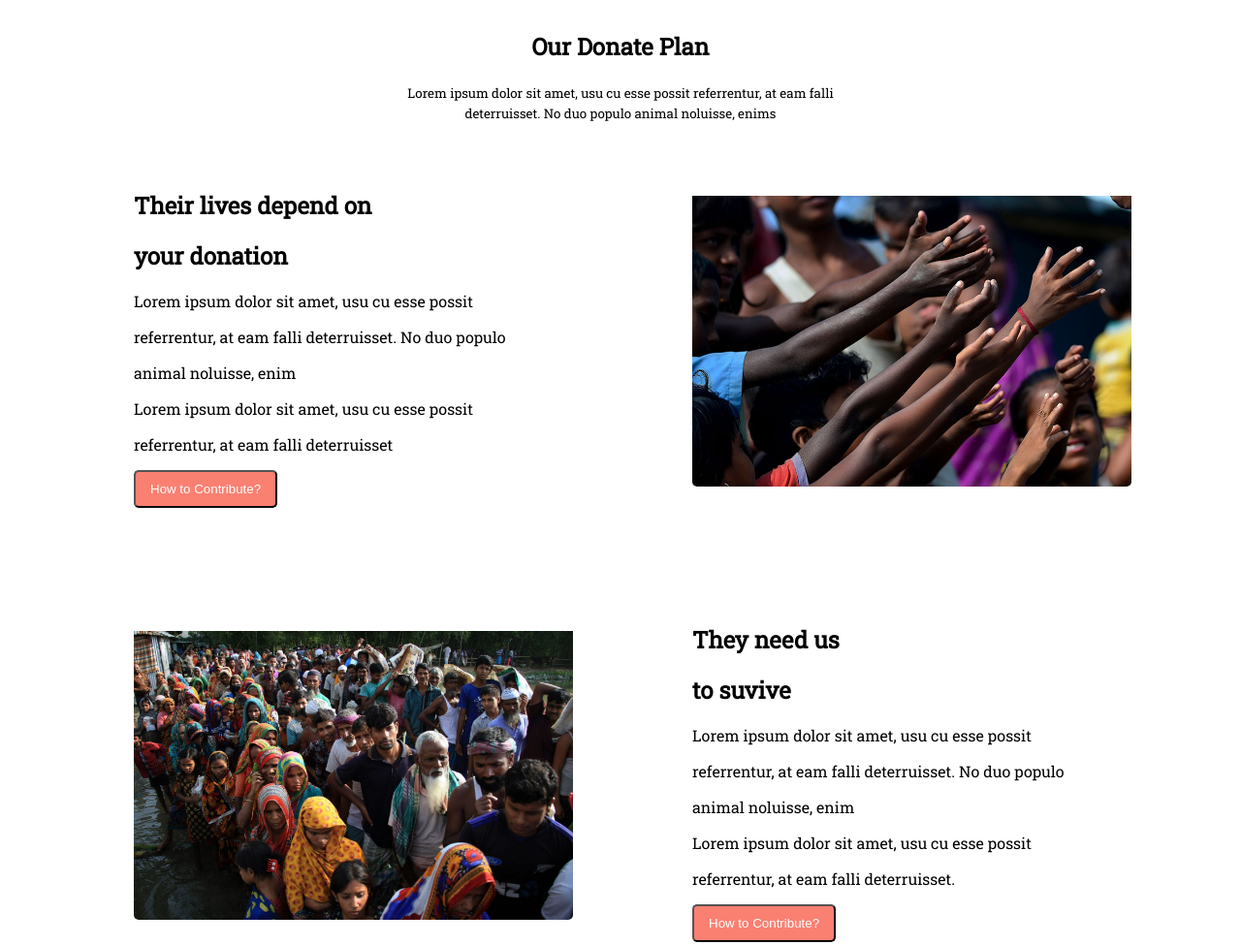
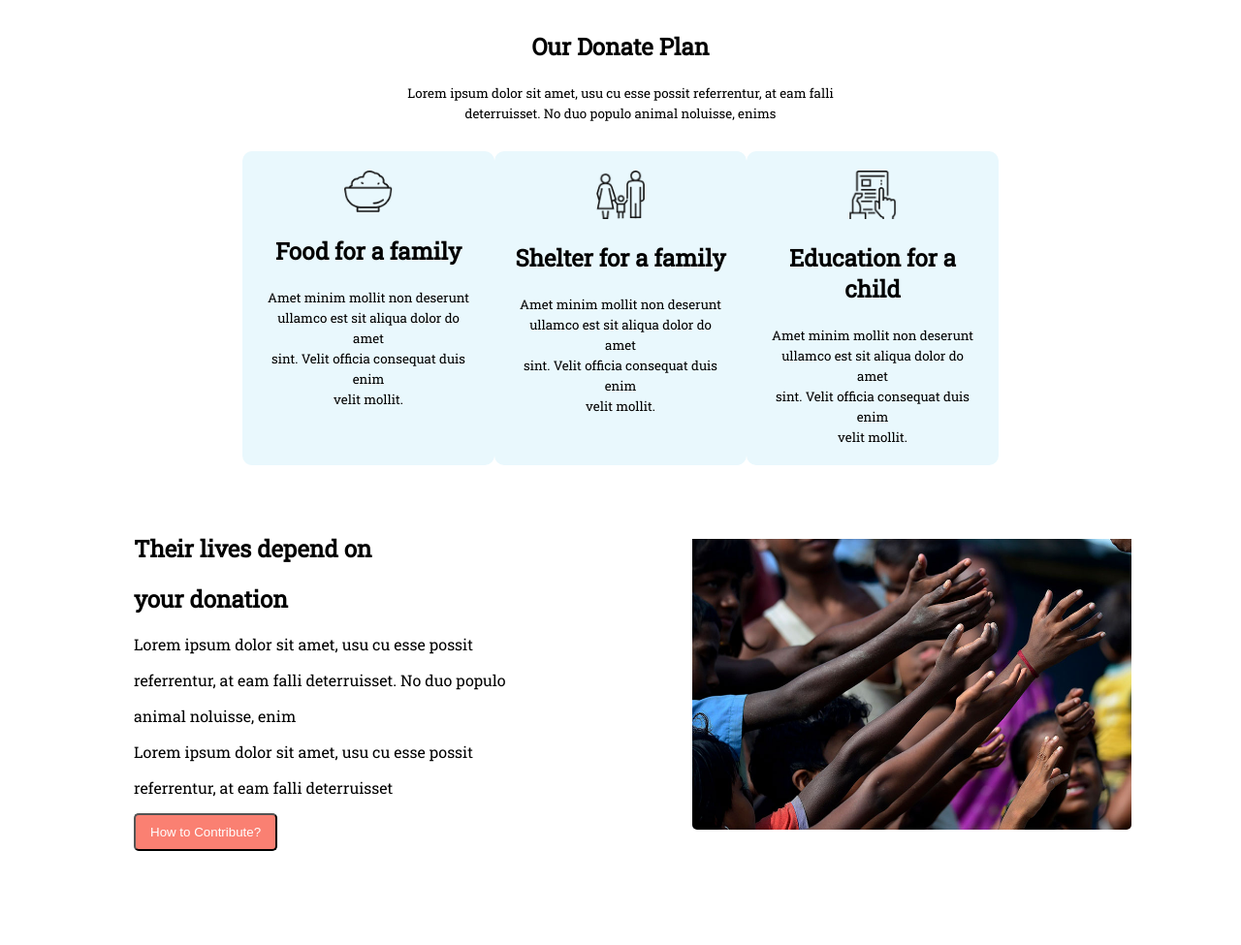
Before and after one commit to Junaed07/DONATE_Today, a plain HTML site: page index.html in a window 1280 px wide. Shown: the part 520-1495 px from the top of the page at 97% size. Drawn offline with Linux system fonts and the light colour scheme.

Commit message:
I can't do it

```diff
--- a/index.html
+++ b/index.html
@@ -43,6 +43,39 @@
         <small>Lorem ipsum dolor sit amet, usu cu esse possit referrentur, at eam falli </small> <br>
         <small>deterruisset.
             No duo populo animal noluisse, enims </small>
+        <section class="one-by-three">
+            <div class="three-in-one">
+                <img src="images/food.png" alt="">
+                <div class="three-in-one-row">
+                    <h2>Food for a family</h2>
+                    <small>Amet minim mollit non deserunt </small> <br>
+                    <small>ullamco est sit aliqua dolor do amet </small> <br>
+                    <small>sint. Velit officia consequat duis enim </small> <br>
+                    <small>velit mollit.</small>
+                </div>
+            </div>
+            <div class="three-in-one">
+                <img src="images/shelter.png" alt="">
+                <div class="three-in-one-row">
+                    <h2>Shelter for a family</h2>
+                    <small>Amet minim mollit non deserunt </small> <br>
+                    <small>ullamco est sit aliqua dolor do amet </small> <br>
+                    <small>sint. Velit officia consequat duis enim </small> <br>
+                    <small>velit mollit.</small>
+                </div>
+            </div>
+            <div class="three-in-one">
+                <img src="images/Frame-1.png" alt="">
+                <div class="three-in-one-row">
+                    <h2>Education for a child</h2>
+                    <small>Amet minim mollit non deserunt </small> <br>
+                    <small>ullamco est sit aliqua dolor do amet </small> <br>
+                    <small>sint. Velit officia consequat duis enim </small> <br>
+                    <small>velit mollit.</small>
+                </div>
+            </div>
+        </section>
+
 
     </section>
     <section class="first-section">
@@ -81,6 +114,11 @@
         <small>deterruisset. No duo populo animal noluisse, enim</small> <br>
         <button>How to Contribute?</button>
     </div>
+
+
+    <small>Email</small>
+    <small>Subscribe</small>
+
 </body>
 
 
--- a/style.css
+++ b/style.css
@@ -1,6 +1,7 @@
 body {
     font-family: 'Poppins', sans-serif;
     font-family: 'Roboto Slab', serif;
+    margin: 0;
 }
 
 .header {
@@ -10,6 +11,8 @@ body {
     color: white;
     background-size: 1500px 1000px;
     margin-bottom: 100px;
+    height: max-content;
+    margin-top: 0;
 }
 
 .header h1 {
@@ -94,3 +97,21 @@ body {
     text-align: center;
     margin-bottom: 30px;
 }
+
+.one-by-three {
+    display: flex;
+    padding: 0 250px;
+    justify-content: space-between;
+}
+
+.three-in-one {
+    background-color: rgb(233, 248, 253);
+    border-radius: 10px;
+    padding: 20px;
+    margin-top: 30px;
+
+}
+
+.three-in-one img {
+    width: 50px;
+}
```
